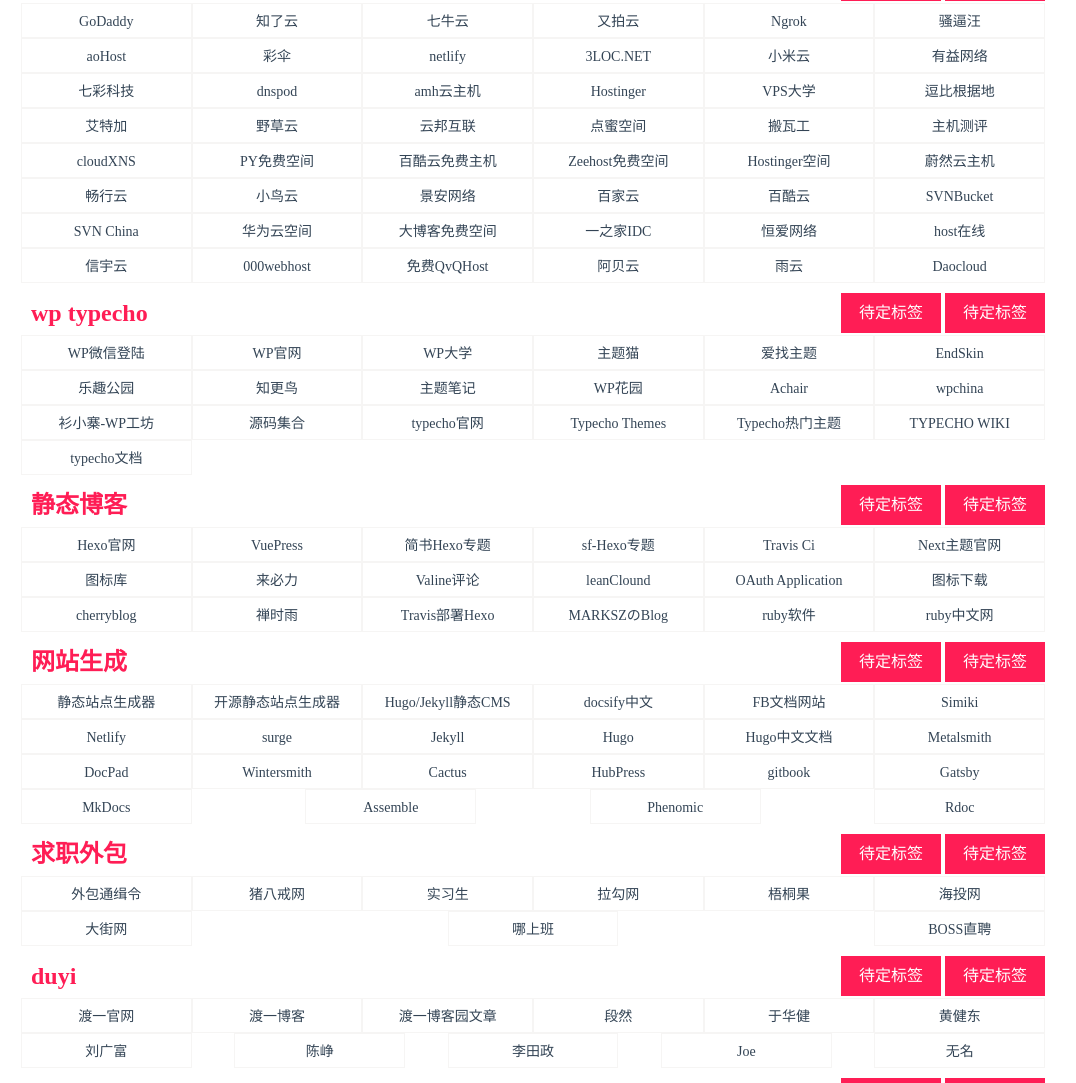
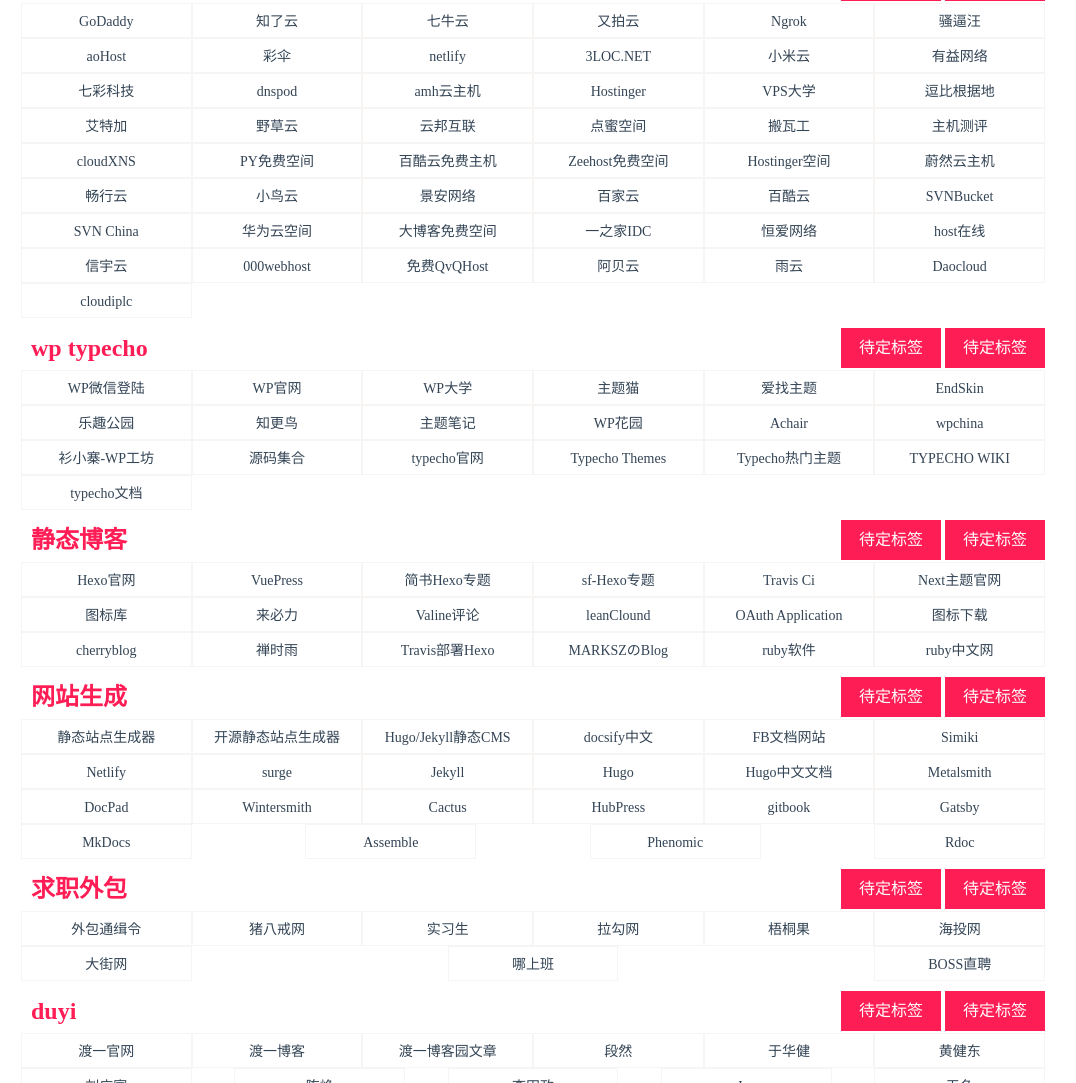
Before and after one commit to Mackxin/xininn2019, a plain HTML site: page webnav.html in a window 1280 px wide. Shown: the part 3304-4387 px from the top of the page, without its empty margins (107-1183 px from the left). Drawn offline with Linux system fonts and the light colour scheme.

Commit message:
新增ss.md文件和更新一些标签

```diff
--- a/webnav.html
+++ b/webnav.html
@@ -659,6 +659,7 @@
                     <li><a href="https://www.abeiyun.com" target="_blank">阿贝云</a></li>
                     <li><a href="https://www.rainyun.com/" target="_blank">雨云</a></li>
                     <li><a href="https://www.daocloud.io/" target="_blank">Daocloud</a></li>
+                    <li><a href="https://www.cloudiplc.com/" target="_blank">cloudiplc</a></li>
                 </ul>
             </section>
 
```
Also changed, not shown: 2 other files.
